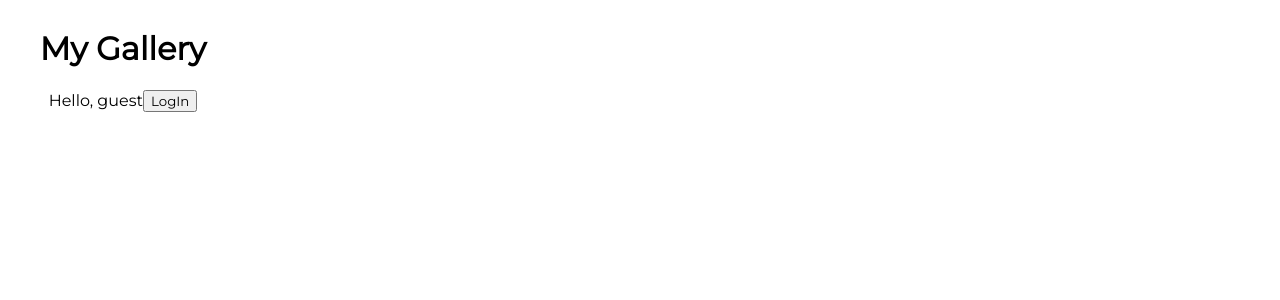
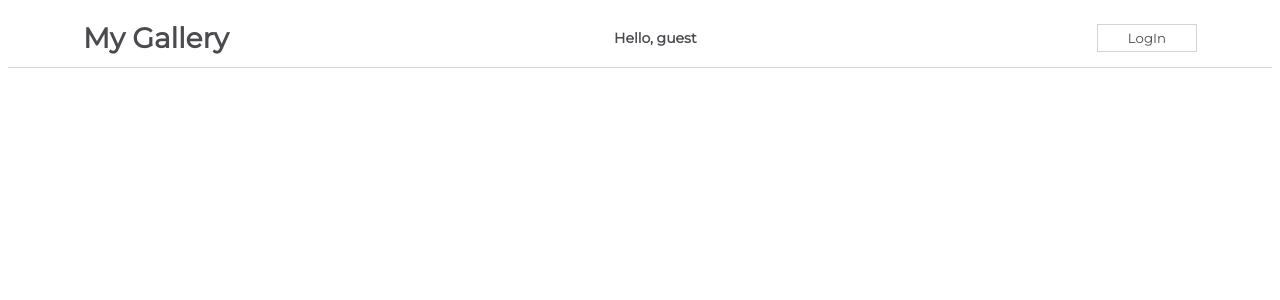
Before and after one commit to patthoege/funtional-component-css-challenge, a React (Create React App) app in the folder my-app/: page / in a window 1280 px wide. Shown: the top 300 px of the page. Built offline with nearby package versions, Linux system fonts and the light colour scheme.

Commit message:
remove double strings from the class NavBar

```diff
--- a/my-app/src/components/NavBarSimple.js
+++ b/my-app/src/components/NavBarSimple.js
@@ -1,6 +1,6 @@
 import React from "react";
 import css from "./css/NavBarSimple.module.css";
-
+import "./css/NavBarSimple.module.css";
 
 class NavBarSimple extends React.Component {
 
@@ -25,10 +25,10 @@ class NavBarSimple extends React.Component {
 
     render() {
         return (
-            <div className="{css.NavBar}">
+            <div className={css.NavBar}>
                 <h1>My Gallery </h1>
                 <span>
-                {this.state.message}
+                    {this.state.message}
                 </span>
                 <button onClick={() => this.handleClick()}>
                     {this.state.buttonText}
```
